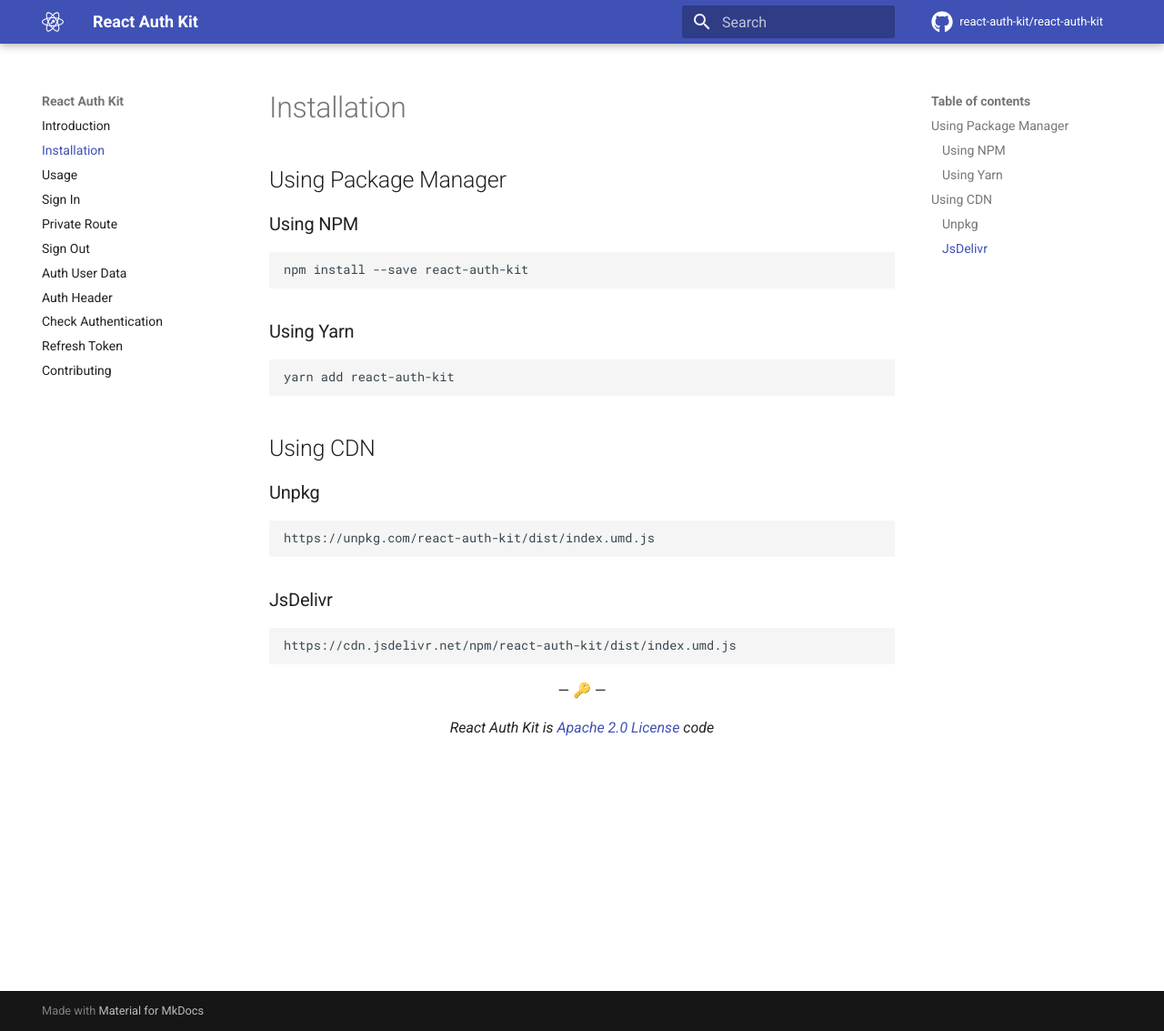
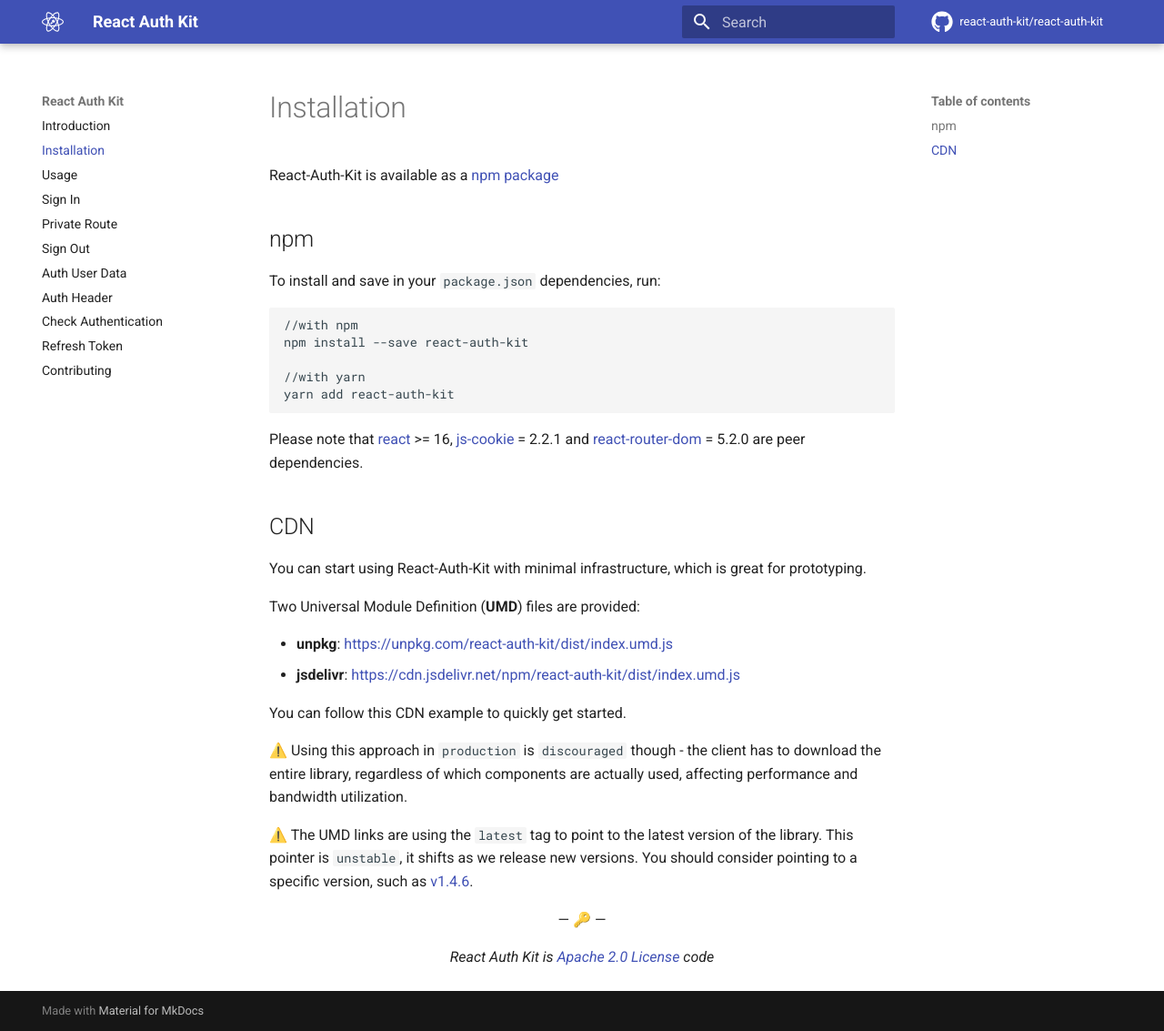
Before and after one commit to smileBaby628/myRepository1, an MkDocs documentation site: the page built from docs/installation.md, in a window 1280 px wide and 1133 px high. Shown: the whole window at 91% size. Built offline with MkDocs 1.6.1 and Material for MkDocs 9.7.7, drawn with Linux system fonts in a browser that asks for light colours; comment, search, counter and statistics services are not loaded.

Commit message:
docs: updated installation.md

````diff
--- a/docs/installation.md
+++ b/docs/installation.md
@@ -1,28 +1,36 @@
 # Installation
 
-## Using Package Manager
+React-Auth-Kit is available as a [npm package](https://www.npmjs.com/package/react-auth-kit)
 
-### Using NPM
+## npm
+To install and save in your `package.json` dependencies, run:
 ```bash
+//with npm
 npm install --save react-auth-kit
-```
 
-### Using Yarn
-```bash
+//with yarn
 yarn add react-auth-kit
 ```
+Please note that [react](https://www.npmjs.com/package/react) >= 16,
+[js-cookie](https://www.npmjs.com/package/js-cookie) = 2.2.1 and
+[react-router-dom](https://www.npmjs.com/package/react-router-dom) = 5.2.0 are peer dependencies.
 
-## Using CDN
+##CDN
 
-### Unpkg
-```bash
-https://unpkg.com/react-auth-kit/dist/index.umd.js
-```
+You can start using React-Auth-Kit with minimal infrastructure, which is great for prototyping.
 
-### JsDelivr
-```bash
-https://cdn.jsdelivr.net/npm/react-auth-kit/dist/index.umd.js
-```
+Two Universal Module Definition (**UMD**) files are provided:
+
+- **unpkg**: [https://unpkg.com/react-auth-kit/dist/index.umd.js](https://unpkg.com/react-auth-kit/dist/index.umd.js)
+- **jsdelivr**: [https://cdn.jsdelivr.net/npm/react-auth-kit/dist/index.umd.js](https://cdn.jsdelivr.net/npm/react-auth-kit/dist/index.umd.js)
+
+You can follow this CDN example to quickly get started.
+
+⚠️ Using this approach in `production` is `discouraged` though - the client has to download the entire library, regardless of which components are actually used, affecting performance and bandwidth utilization.
+
+⚠️ The UMD links are using the `latest` tag to point to the latest version of the library. This pointer is `unstable`,
+it shifts as we release new versions. You should consider pointing to a specific version,
+such as [v1.4.6](https://unpkg.com/react-auth-kit@1.4.6/dist/index.umd.js).
 
 <p align="center">&mdash; 🔑  &mdash;</p>
 <p align="center"><i>React Auth Kit is <a href="https://github.com/react-auth-kit/react-auth-kit/blob/master/LICENSE">Apache 2.0 License</a> code</i></p>
````
